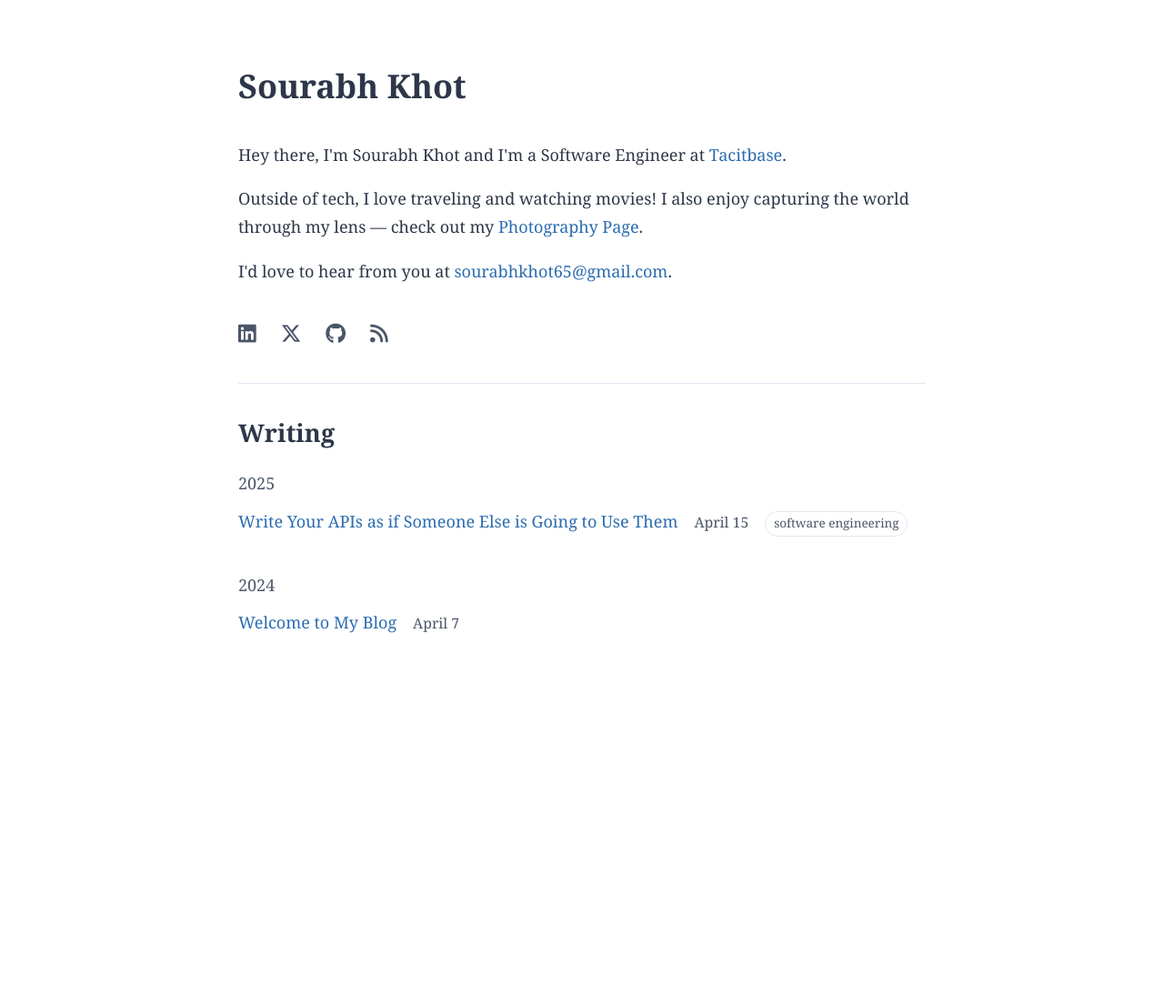
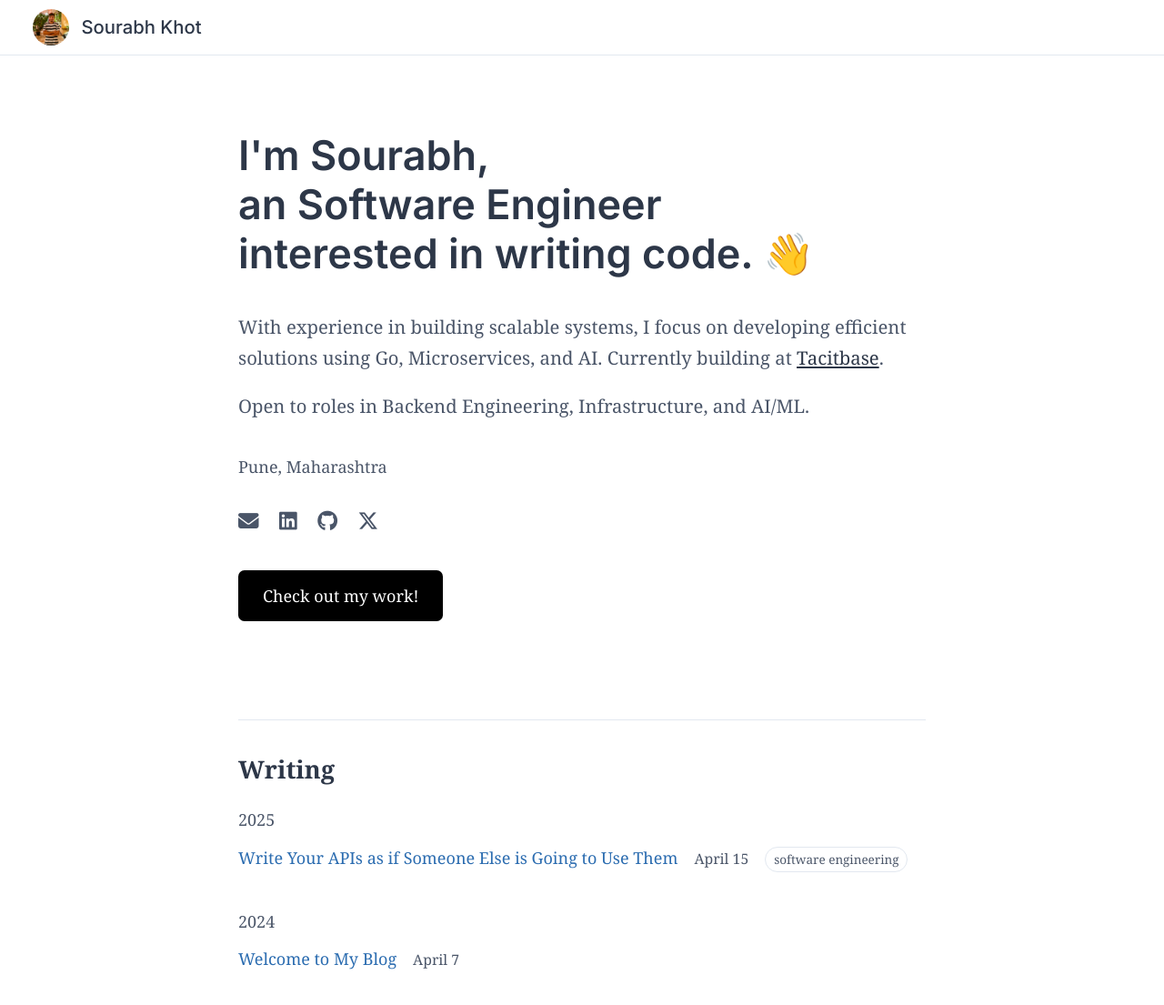
Before and after one commit to sourabh-khot65/sourabh-khot65.github.io, a Jekyll site: the page built from index.html, in a window 1280 px wide and 1185 px high. Shown: the top 1105 px of the window at 91% size. Built offline with Jekyll 4.4.1, drawn with Linux system fonts in a browser that asks for light colours.

Commit message:
feat: Revamp homepage and introduce Work page to enhance user engagement. The homepage now features a more personal introduction and streamlined contact information, while the new Work page details professional experience and key contributions. These updates aim to provide a clearer representation of skills and experiences, improving overall user navigation and engagement.

```diff
--- a/_layouts/default.html
+++ b/_layouts/default.html
@@ -36,6 +36,8 @@
             --link-color: #2b6cb0;
             --border-color: #e2e8f0;
             --bg-color: #ffffff;
+            --header-height: 60px;
+            --active-link-color: #000000;
         }
 
         html {
@@ -51,7 +53,7 @@
         body {
             max-width: 42rem;
             margin: 0 auto;
-            padding: 2rem 1.25rem;
+            padding: calc(var(--header-height) + 2rem) 1.25rem 2rem;
         }
 
         @media (min-width: 768px) {
@@ -178,18 +180,86 @@
             font-size: 0.875rem;
         }
 
+        .sticky-header {
+            position: fixed;
+            top: 0;
+            left: 0;
+            right: 0;
+            height: var(--header-height);
+            background: var(--bg-color);
+            border-bottom: 1px solid var(--border-color);
+            z-index: 1000;
+        }
+
+        .header-content {
+            max-width: 72rem;
+            margin: 0 auto;
+            padding: 0 1.25rem;
+            height: 100%;
+            display: flex;
+            align-items: center;
+        }
+
+        .site-logo {
+            display: flex;
+            align-items: center;
+            gap: 0.75rem;
+            text-decoration: none;
+            color: var(--text-primary);
+            transition: opacity 0.2s ease;
+        }
+
+        .site-logo:hover {
+            text-decoration: none;
+            opacity: 0.85;
+        }
+
+        .logo-image {
+            width: 40px;
+            height: 40px;
+            border-radius: 50%;
+            object-fit: cover;
+        }
+
+        .site-logo span {
+            font-size: 1.125rem;
+            font-weight: 500;
+            font-family: 'Inter', sans-serif;
+            color: #2D3748;
+        }
+
+        @media (min-width: 768px) {
+            .header-content {
+                padding: 0 2rem;
+            }
+        }
+
+        @media (max-width: 640px) {
+            .site-logo span {
+                font-size: 1rem;
+            }
+        }
+
         @media (max-width: 640px) {
             html {
                 font-size: 15px;
             }
 
             body {
-                padding: 1.5rem 1rem;
+                padding: calc(var(--header-height) + 1.5rem) 1rem 1.5rem;
             }
         }
     </style>
 </head>
 <body>
+    <header class="sticky-header">
+        <div class="header-content">
+            <a href="{{ '/' | relative_url }}" class="site-logo">
+                <img src="{{ 'assets/images/profile.jpg' | relative_url }}" alt="Logo" class="logo-image">
+                <span>Sourabh Khot</span>
+            </a>
+        </div>
+    </header>
     {{ content }}
 </body>
 </html>
--- a/index.html
+++ b/index.html
@@ -3,31 +3,35 @@ layout: default
 title: Home
 ---
 
-<header class="site-header">
-    <h1>{{ site.title }}</h1>
-</header>
+<div class="hero-section">
+    <h1>I'm Sourabh,</h1>
+    <h1>an Software Engineer</h1>
+    <h1>interested in writing code. 👋</h1>
 
-<div class="intro">
-    <p>Hey there, I'm Sourabh Khot and I'm a Software Engineer at <a href="{{ site.company_url }}" target="_blank" rel="noopener noreferrer">Tacitbase</a>.</p>
-
-    <p>Outside of tech, I love traveling and watching movies! I also enjoy capturing the world through my lens — check out my <a href="https://instagram.com/{{ site.photography_instagram }}" target="_blank" rel="noopener noreferrer">Photography Page</a>.</p>
-
-    <p>I'd love to hear from you at <a href="mailto:sourabhkhot65@gmail.com">sourabhkhot65@gmail.com</a>.</p>
+    <div class="hero-description">
+        <p>With experience in building scalable systems, I focus on developing efficient solutions using Go, Microservices, and AI. Currently building at <a href="https://tacitbase.com" target="_blank" rel="noopener noreferrer">Tacitbase</a>.</p>
+        <p>Open to roles in Backend Engineering, Infrastructure, and AI/ML.</p>
     </div>
 
+    <div class="contact-info">
+        <p>Pune, Maharashtra</p>
         <div class="social-links">
-    <a href="https://linkedin.com/in/{{ site.linkedin_username }}" target="_blank" rel="noopener noreferrer" aria-label="Connect with me on LinkedIn">
+            <a href="mailto:sourabhkhot65@gmail.com" target="_blank" rel="noopener noreferrer" aria-label="Email me">
+                <i class="fas fa-envelope"></i>
+            </a>
+            <a href="https://linkedin.com/in/{{ site.linkedin_username }}" target="_blank" rel="noopener noreferrer" aria-label="Connect on LinkedIn">
                 <i class="fab fa-linkedin"></i>
             </a>
-    <a href="https://x.com/{{ site.twitter_username }}" target="_blank" rel="noopener noreferrer" aria-label="Follow me on X (Twitter)">
+            <a href="https://github.com/{{ site.github_username }}" target="_blank" rel="noopener noreferrer" aria-label="View GitHub profile">
+                <i class="fab fa-github"></i>
+            </a>
+            <a href="https://x.com/{{ site.twitter_username }}" target="_blank" rel="noopener noreferrer" aria-label="Follow on X/Twitter">
                 <i class="fab fa-x-twitter"></i>
             </a>
-    <a href="https://github.com/{{ site.github_username }}" target="_blank" rel="noopener noreferrer" aria-label="Check out my GitHub projects">
-        <i class="fab fa-github"></i>
-    </a>
-    <a href="{{ '/feed.xml' | relative_url }}" aria-label="Subscribe to my RSS feed">
-        <i class="fas fa-rss"></i>
-    </a>
+        </div>
+    </div>
+
+    <a href="/work" class="cta-button">Check out my work!</a>
 </div>
 
 <div class="hr"></div>
@@ -63,6 +67,72 @@ title: Home
 </main>
 
 <style>
+.hero-section {
+    padding: 4rem 0;
+    max-width: 42rem;
+}
+
+.hero-section h1 {
+    font-size: 2.5rem;
+    line-height: 1.2;
+    margin: 0;
+    font-weight: 700;
+    font-family: 'Inter', sans-serif;
+}
+
+.hero-description {
+    margin: 2rem 0;
+    font-size: 1.125rem;
+    line-height: 1.7;
+    color: var(--text-secondary);
+}
+
+.hero-description p {
+    margin-bottom: 1rem;
+}
+
+.hero-description a {
+    color: var(--text-primary);
+    text-decoration: underline;
+    text-decoration-thickness: 2px;
+    text-underline-offset: 2px;
+}
+
+.hero-description a:hover {
+    color: var(--link-color);
+}
+
+.cta-button {
+    display: inline-block;
+    background: #000;
+    color: #fff;
+    padding: 0.75rem 1.5rem;
+    border-radius: 0.375rem;
+    font-weight: 500;
+    font-size: 1rem;
+    text-decoration: none;
+    transition: opacity 0.2s ease;
+}
+
+.cta-button:hover {
+    opacity: 0.9;
+    text-decoration: none;
+}
+
+@media (max-width: 640px) {
+    .hero-section {
+        padding: 2rem 0;
+    }
+
+    .hero-section h1 {
+        font-size: 2rem;
+    }
+
+    .hero-description {
+        font-size: 1rem;
+    }
+}
+
 .site-header {
     margin-bottom: 2rem;
 }
@@ -82,6 +152,12 @@ title: Home
 
 .intro p:last-child {
     margin-bottom: 0;
+}
+
+.work-link {
+    display: inline-block;
+    margin-left: 0.25rem;
+    font-weight: 500;
 }
 
 .year-section {
@@ -118,9 +194,30 @@ title: Home
     margin: 0;
 }
 
-@media (max-width: 640px) {
-    .intro {
+.contact-info {
+    margin: 2rem 0;
+}
+
+.contact-info p {
+    color: var(--text-secondary);
+    margin-bottom: 1rem;
     font-size: 1rem;
 }
+
+.social-links {
+    display: flex;
+    gap: 1.25rem;
+    margin-bottom: 2rem;
+}
+
+.social-links a {
+    color: var(--text-secondary);
+    font-size: 1.25rem;
+    transition: color 0.2s ease;
+}
+
+.social-links a:hover {
+    color: var(--text-primary);
+    text-decoration: none;
 }
 </style>
```
Also changed, not shown: work.html (added, +113 -0 lines), work.markdown (+68 -2 lines), assets/images/profile.jpg (added). Lines whose indentation alone changed are shown as unchanged.
